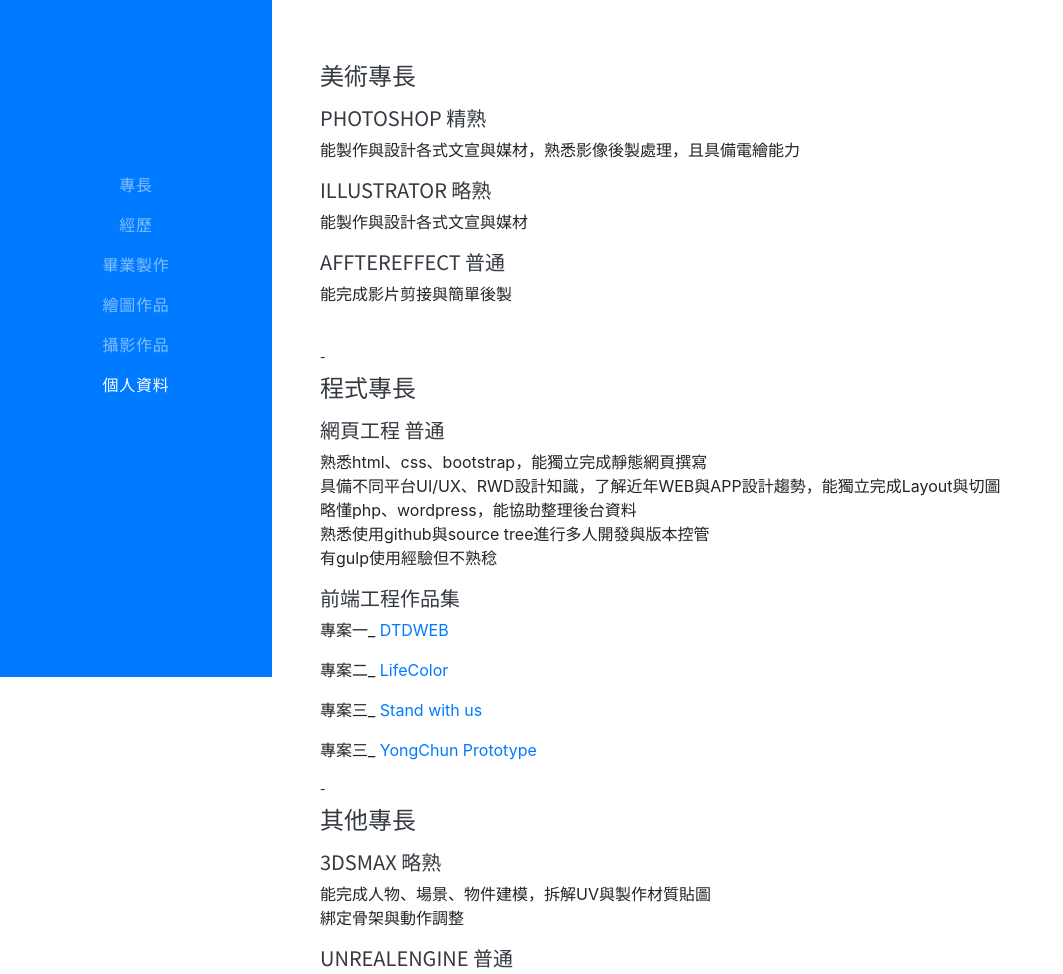
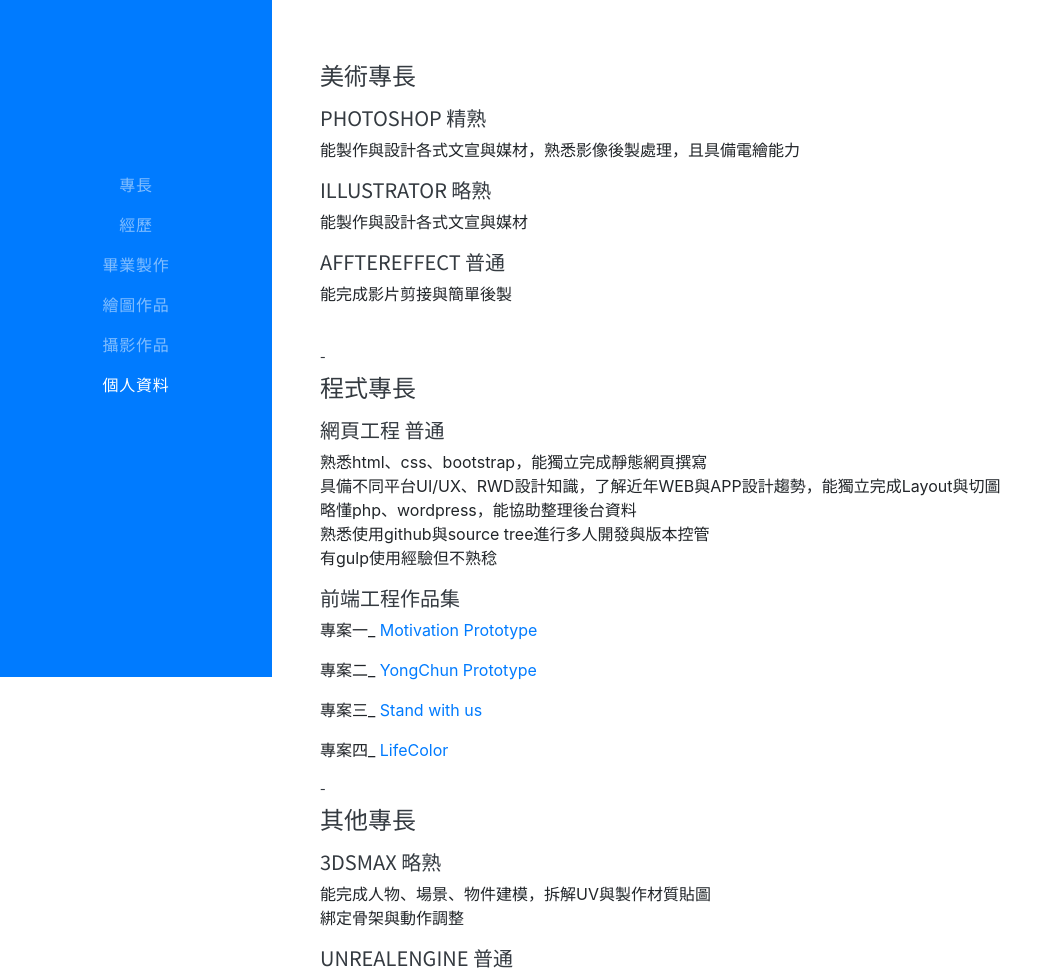
Before and after one commit to kev0213/2020profile, a website with bundled scripts: page index.html in a window 1280 px wide. Shown: the part 123-1097 px from the top of the page, without its empty margins (0-1063 px from the left). Built offline with nearby package versions, Linux system fonts and the light colour scheme; a web font is replaced by a local one.

Commit message:
Add files via upload

```diff
--- a/index.html
+++ b/index.html
@@ -84,10 +84,10 @@
                     <p>熟悉html、css、bootstrap，能獨立完成靜態網頁撰寫<br>具備不同平台UI/UX、RWD設計知識，了解近年WEB與APP設計趨勢，能獨立完成Layout與切圖<br>
                         略懂php、wordpress，能協助整理後台資料<br>熟悉使用github與source tree進行多人開發與版本控管 <br>有gulp使用經驗但不熟稔</p>
                     <h5> 前端工程作品集</h5>
-                    <p> 專案一_ <a href="https://kev0213.github.io/DTDwebsite/index.html" target="_blank"> DTDWEB</a></p>
-                    <p> 專案二_ <a href="https://kev0213.github.io/LifeColor/" target="_blank"> LifeColor</a></p>
+                    <p> 專案一_ <a href="https://kev0213.github.io/MotivationProto/" target="_blank"> Motivation Prototype</a></p>
+                    <p> 專案二_ <a href="https://kev0213.github.io/yongchunProto/" target="_blank"> YongChun Prototype</a></p>
                     <p> 專案三_ <a href="https://kev0213.github.io/Final/" target="_blank"> Stand with us</a></p>
-                    <p> 專案三_ <a href="https://kev0213.github.io/yongchunProto/" target="_blank"> YongChun Prototype</a></p>
+                    <p> 專案四_ <a href="https://kev0213.github.io/LifeColor/" target="_blank"> LifeColor</a></p>
 
                     <h6>-</h6>
                     <h4 class="mb-3">其他專長</h4>
```
